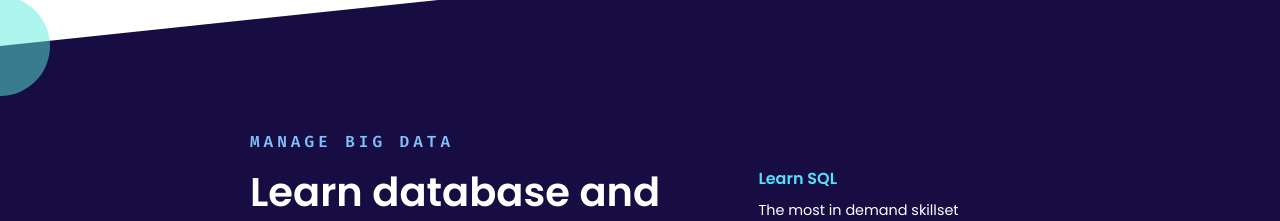
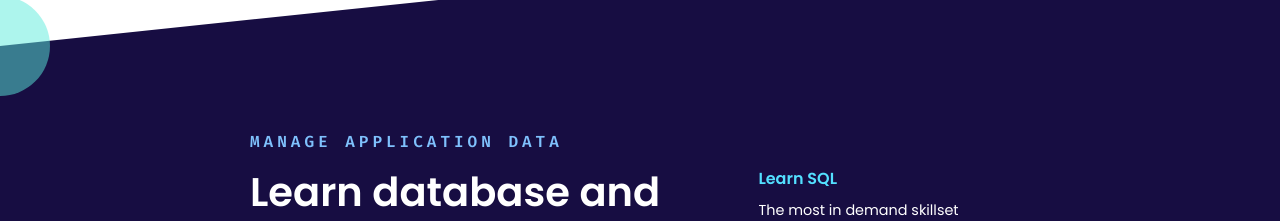
Before and after one commit to estebangarcia21/fullstack-developers-website, a Next.js app in the folder ui/: page / in a window 1280 px wide. Shown: the part 1280-1501 px from the top of the page. Built offline with nearby package versions, Linux system fonts and the light colour scheme.

Commit message:
Updated index

```diff
--- a/ui/pages/index.tsx
+++ b/ui/pages/index.tsx
@@ -109,14 +109,14 @@ export default function Home() {
             <section className={styles.learnBackendSection}>
               <div className={styles.textContainer}>
                 <div className={styles.header}>
-                  <h3>MANAGE BIG DATA</h3>
+                  <h3>MANAGE APPLICATION DATA</h3>
 
                   <h1>Learn database and server development</h1>
 
                   <p>
                     Leverage the most modern frameworks used in the software
                     development industry to build professional-grade mobile
-                    apps.{' '}
+                    apps.
                   </p>
                 </div>
 
```
